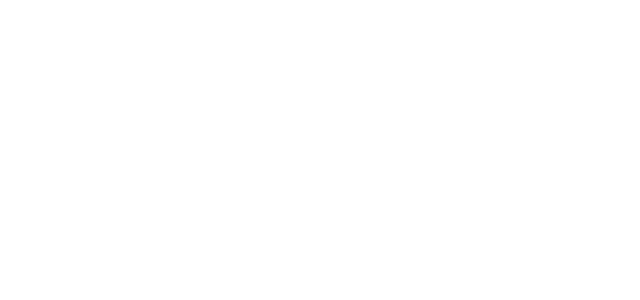
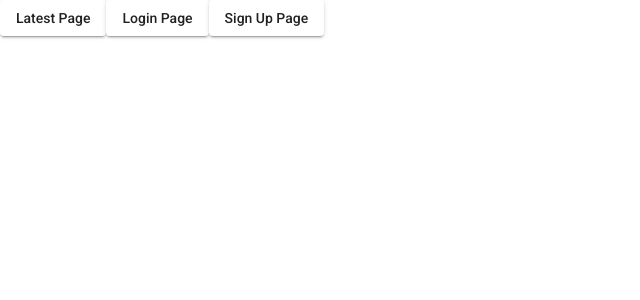
Before and after one commit to slice-of-life/frontend, an Angular app in the folder slice-of-life/: page / in a window 1280 px wide. Shown: the top 300 px of the page, without its empty margins (0-640 px from the left). Built offline with nearby package versions, Linux system fonts and the light colour scheme.

Commit message:
Added home page for temporary naviagation

```diff
--- a/slice-of-life/src/app/app-routing.module.ts
+++ b/slice-of-life/src/app/app-routing.module.ts
@@ -1,13 +1,15 @@
 import { NgModule } from '@angular/core';
 import { RouterModule, Routes } from '@angular/router';
 import { FeedComponent } from './pages/feed/feed.component';
+import { HomeComponent } from './pages/home/home.component';
 import { LoginComponent } from './pages/login/login.component';
 import { SignupComponent } from './pages/signup/signup.component';
 
 const routes: Routes = [
   { path: 'login', component: LoginComponent },
   { path: 'signup', component: SignupComponent },
-  {path: 'feed', component: FeedComponent}
+  { path: 'feed', component: FeedComponent},
+  { path: '', component: HomeComponent}
 ];
 
 @NgModule({
--- a/slice-of-life/src/app/app.module.ts
+++ b/slice-of-life/src/app/app.module.ts
@@ -30,6 +30,7 @@
 import { SignupComponent } from './pages/signup/signup.component';
 import { LoginService } from './data/login.service';
 import { SignupService } from './data/signup.service';
+import { HomeComponent } from './pages/home/home.component';
 
 @NgModule({
   declarations: [
@@ -40,7 +41,8 @@
     CommentComponent,
     ThreadComponent,
     LoginComponent,
-    SignupComponent
+    SignupComponent,
+    HomeComponent
   ],
   imports: [
     BrowserModule,
--- /dev/null
+++ b/slice-of-life/src/app/pages/home/home.component.html
@@ -0,0 +1,3 @@
+<a routerLink="/feed"><button mat-raised-button>Latest Page</button></a>
+<a routerLink="/login"><button mat-raised-button>Login Page</button></a>
+<a routerLink="/signup"><button mat-raised-button>Sign Up Page</button></a>
--- /dev/null
+++ b/slice-of-life/src/app/pages/home/home.component.ts
@@ -0,0 +1,15 @@
+import { Component, OnInit } from '@angular/core';
+
+@Component({
+  selector: 'home',
+  templateUrl: './home.component.html',
+  styleUrls: ['./home.component.css']
+})
+export class HomeComponent implements OnInit {
+
+  constructor() { }
+
+  ngOnInit(): void {
+  }
+
+}
```
Also changed, not shown: slice-of-life/src/app/pages/home/home.component.css (added), 1 other file (tests, documents, lock files or other folders).
